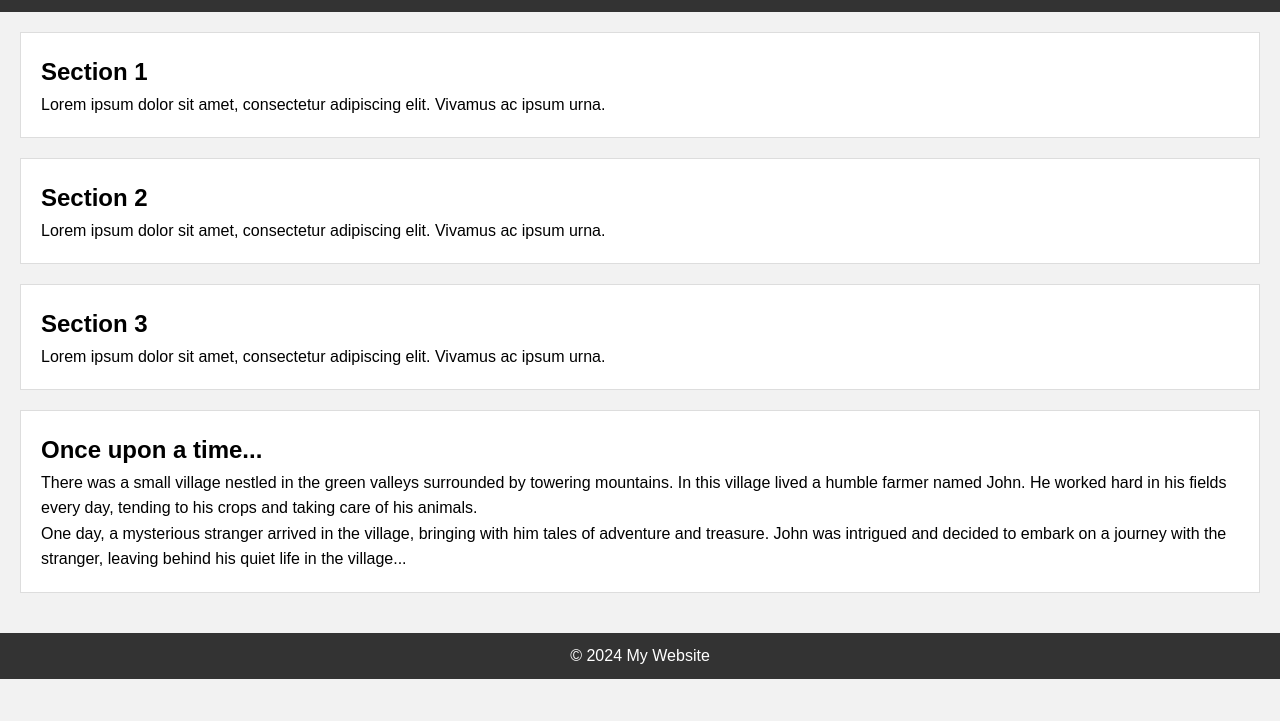
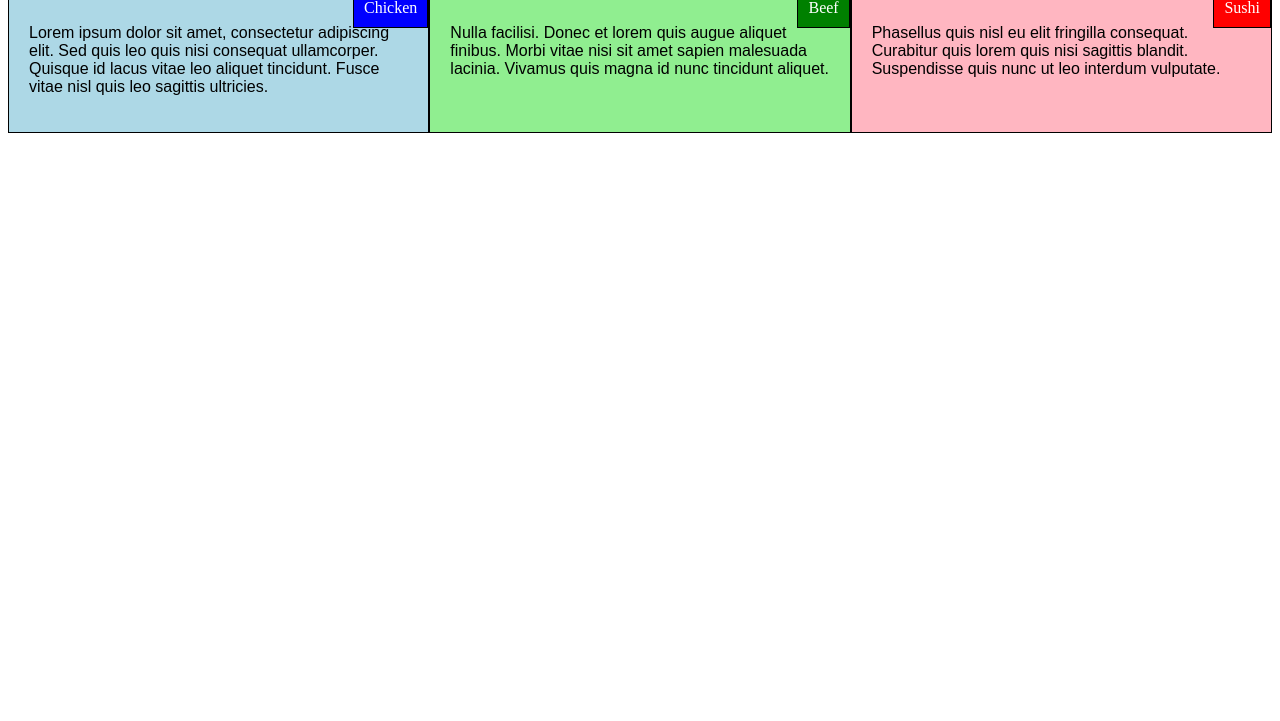
Before and after one commit to MetaADRI/Coursera-Test-Assigment-web, a plain HTML site: page Module 2 solution/index.html in a window 1280 px wide. Shown: the part 79-800 px from the top of the page. Drawn offline with Linux system fonts and the light colour scheme; files that its build step writes are made by us from their sources.

Commit message:
Update index.html

```diff
--- a/Module 2 solution/index.html
+++ b/Module 2 solution/index.html
@@ -1,36 +1,96 @@
-<!DOCTYPE html>
-<html lang="en">
+<html>
 <head>
-    <meta charset="UTF-8">
-    <meta name="viewport" content="width=device-width, initial-scale=1.0">
-    <title>Responsive Webpage</title>
-    <link rel="stylesheet" href="css/styles.css">
+    <style>
+        /* Define the breakpoints for desktop, tablet, and mobile views */
+        @media (min-width: 992px) {
+            .container {
+                display: flex; /* Use flexbox layout for the sections */
+            }
+            .section {
+                flex: 1; /* Make the sections equal width */
+            }
+        }
+        @media (min-width: 768px) and (max-width: 991px) {
+            .container {
+                display: flex; /* Use flexbox layout for the sections */
+                flex-wrap: wrap; /* Allow the sections to wrap to the next row */
+            }
+            .section {
+                flex: 1; /* Make the sections equal width */
+            }
+            .section:nth-child(3) {
+                flex-basis: 100%; /* Make the third section take up the entire row */
+            }
+        }
+        @media (max-width: 767px) {
+            .container {
+                display: block; /* Use block layout for the sections */
+            }
+            .section {
+                width: 100%; /* Make the sections take up the entire width */
+            }
+        }
+
+        /* Define the common styles for the sections and section titles */
+        .section {
+            position: relative; /* Use relative positioning for the sections */
+            border: 1px solid black; /* Set a black border for the sections */
+            padding: 20px; /* Add some padding for the sections */
+        }
+        .section-title {
+            position: absolute; /* Use absolute positioning for the section titles */
+            top: 0; /* Align the section titles to the top */
+            right: 0; /* Align the section titles to the right */
+            border: 1px solid black; /* Set a black border for the section titles */
+            padding: 10px; /* Add some padding for the section titles */
+            color: white; /* Set the text color to white for the section titles */
+        }
+
+        /* Define the custom colors for the sections and section titles */
+        .section:nth-child(1) {
+            background-color: lightblue; /* Set the background color to light blue for the first section */
+        }
+        .section:nth-child(1) .section-title {
+            background-color: blue; /* Set the background color to blue for the first section title */
+        }
+        .section:nth-child(2) {
+            background-color: lightgreen; /* Set the background color to light green for the second section */
+        }
+        .section:nth-child(2) .section-title {
+            background-color: green; /* Set the background color to green for the second section title */
+        }
+        .section:nth-child(3) {
+            background-color: lightpink; /* Set the background color to light pink for the third section */
+        }
+        .section:nth-child(3) .section-title {
+            background-color: red; /* Set the background color to red for the third section title */
+        }
+
+        /* Define the common styles for the page heading and the content */
+        h1 {
+            text-align: center; /* Center the page heading */
+            font-family: Arial; /* Use Arial font for the page heading */
+        }
+        p {
+            font-family: Arial; /* Use Arial font for the content */
+        }
+    </style>
 </head>
 <body>
-    <header>
-        <h1>My Responsive Webpage</h1>
-    </header>
-    <main>
-        <section id="section1">
-            <h2>Section 1</h2>
-            <p>Lorem ipsum dolor sit amet, consectetur adipiscing elit. Vivamus ac ipsum urna.</p>
-        </section>
-        <section id="section2">
-            <h2>Section 2</h2>
-            <p>Lorem ipsum dolor sit amet, consectetur adipiscing elit. Vivamus ac ipsum urna.</p>
-        </section>
-        <section id="section3">
-            <h2>Section 3</h2>
-            <p>Lorem ipsum dolor sit amet, consectetur adipiscing elit. Vivamus ac ipsum urna.</p>
-        </section>
-        <section id="story">
-            <h2>Once upon a time...</h2>
-            <p>There was a small village nestled in the green valleys surrounded by towering mountains. In this village lived a humble farmer named John. He worked hard in his fields every day, tending to his crops and taking care of his animals.</p>
-            <p>One day, a mysterious stranger arrived in the village, bringing with him tales of adventure and treasure. John was intrigued and decided to embark on a journey with the stranger, leaving behind his quiet life in the village...</p>
-        </section>
-    </main>
-    <footer>
-        <p>&copy; 2024 My Website</p>
-    </footer>
+    <h1>My Webpage</h1> <!-- The page heading -->
+    <div class="container"> <!-- The container for the sections -->
+        <div class="section"> <!-- The first section -->
+            <div class="section-title">Chicken</div> <!-- The first section title -->
+            <p>Lorem ipsum dolor sit amet, consectetur adipiscing elit. Sed quis leo quis nisi consequat ullamcorper. Quisque id lacus vitae leo aliquet tincidunt. Fusce vitae nisl quis leo sagittis ultricies.</p> <!-- The first section content -->
+        </div>
+        <div class="section"> <!-- The second section -->
+            <div class="section-title">Beef</div> <!-- The second section title -->
+            <p>Nulla facilisi. Donec et lorem quis augue aliquet finibus. Morbi vitae nisi sit amet sapien malesuada lacinia. Vivamus quis magna id nunc tincidunt aliquet.</p> <!-- The second section content -->
+        </div>
+        <div class="section"> <!-- The third section -->
+            <div class="section-title">Sushi</div> <!-- The third section title -->
+            <p>Phasellus quis nisl eu elit fringilla consequat. Curabitur quis lorem quis nisi sagittis blandit. Suspendisse quis nunc ut leo interdum vulputate.</p> <!-- The third section content -->
+        </div>
+    </div>
 </body>
 </html>
```
